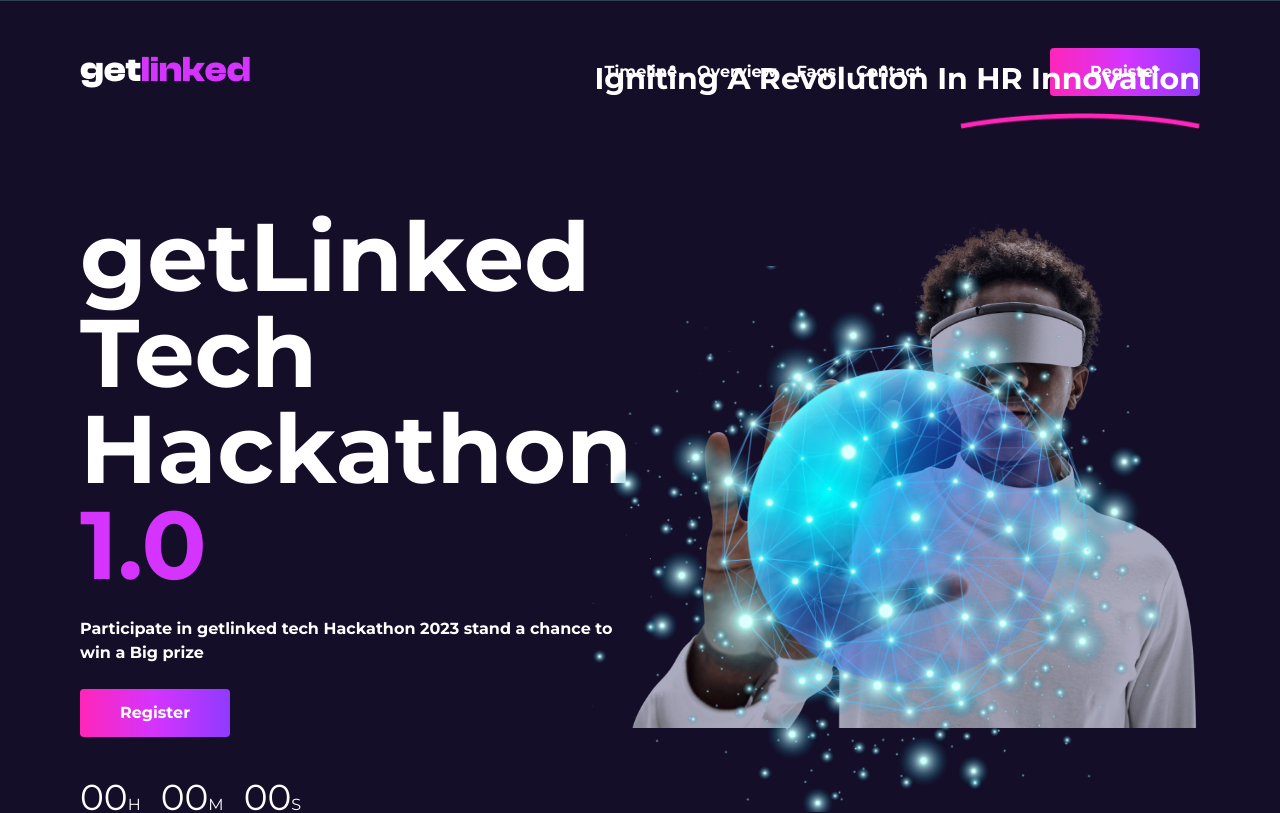
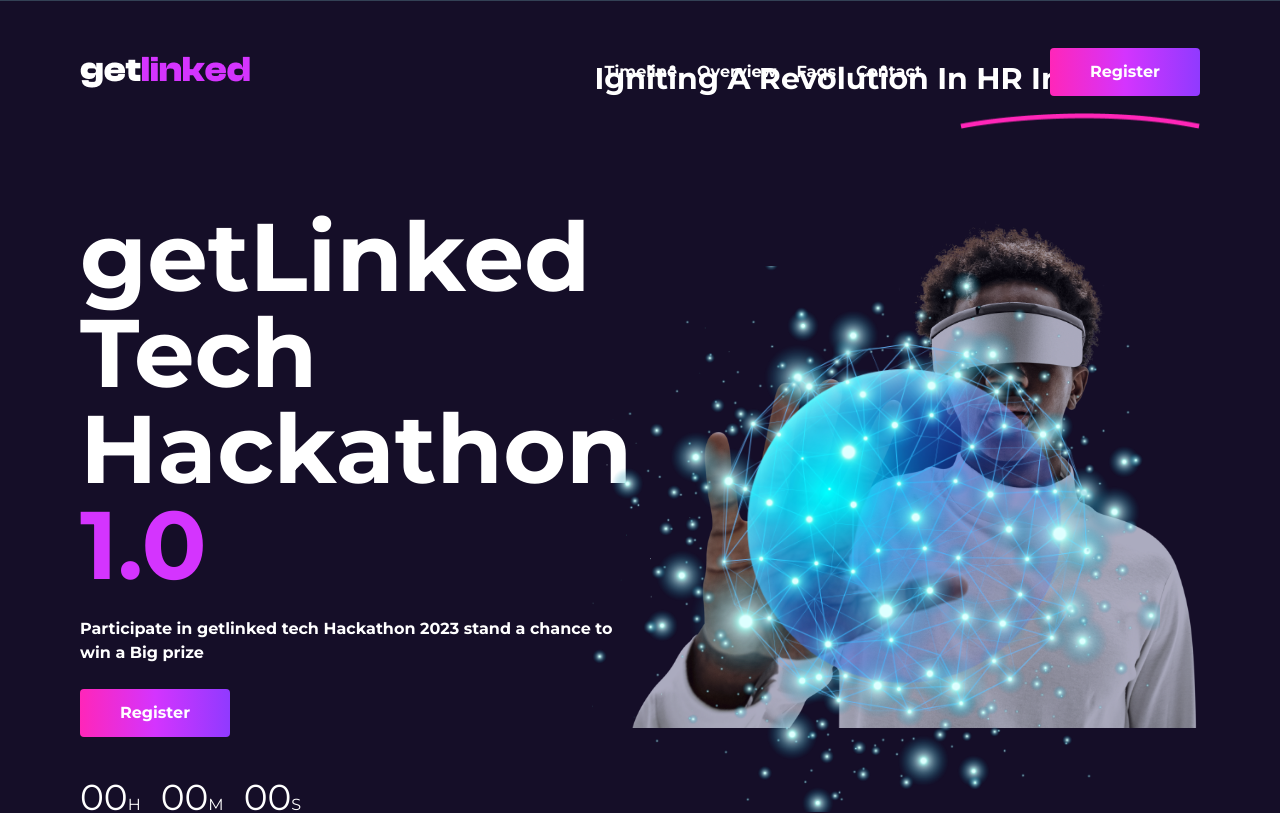
Before and after one commit to Leeyah-123/GetLinked, a React (Vite) app: page / in a window 1280 px wide. Shown: the top 813 px of the page. Built offline with nearby package versions, Linux system fonts and the light colour scheme.

Commit message:
Add blur to navbar on scroll

```diff
--- a/src/components/Navbar.tsx
+++ b/src/components/Navbar.tsx
@@ -1,11 +1,34 @@
 import { Link, NavLink, useLocation } from 'react-router-dom';
 import Logo from './Logo';
+import { useEffect, useState } from 'react';
 
 const Navbar = () => {
   const location = useLocation();
 
+  const [isScrolled, setIsScrolled] = useState(false);
+
+  useEffect(() => {
+    const handleScroll = () => {
+      if (window.scrollY > 0) {
+        setIsScrolled(true);
+      } else {
+        setIsScrolled(false);
+      }
+    };
+
+    window.addEventListener('scroll', handleScroll);
+
+    return () => {
+      window.removeEventListener('scroll', handleScroll);
+    };
+  }, []);
+
   return (
-    <nav className="fixed top-0 right-0 left-0 py-12 px-5 md:px-10 lg:px-20 flex items-center">
+    <nav
+      className={`fixed top-0 right-0 left-0 py-12 px-5 md:px-10 lg:px-20 flex items-center z-10 ${
+        isScrolled && 'backdrop-blur-sm'
+      }`}
+    >
       <Link to="/">
         <Logo />
       </Link>
```
